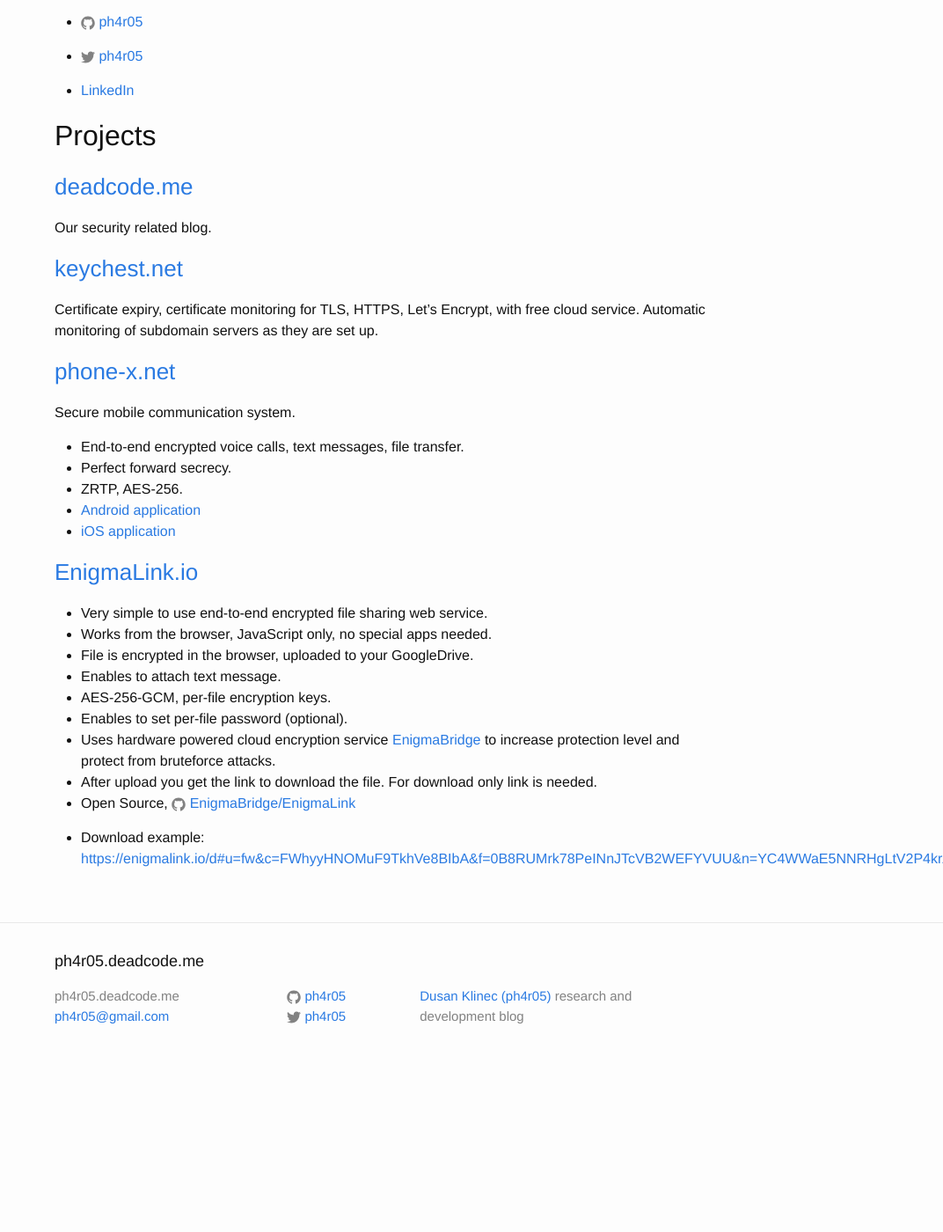
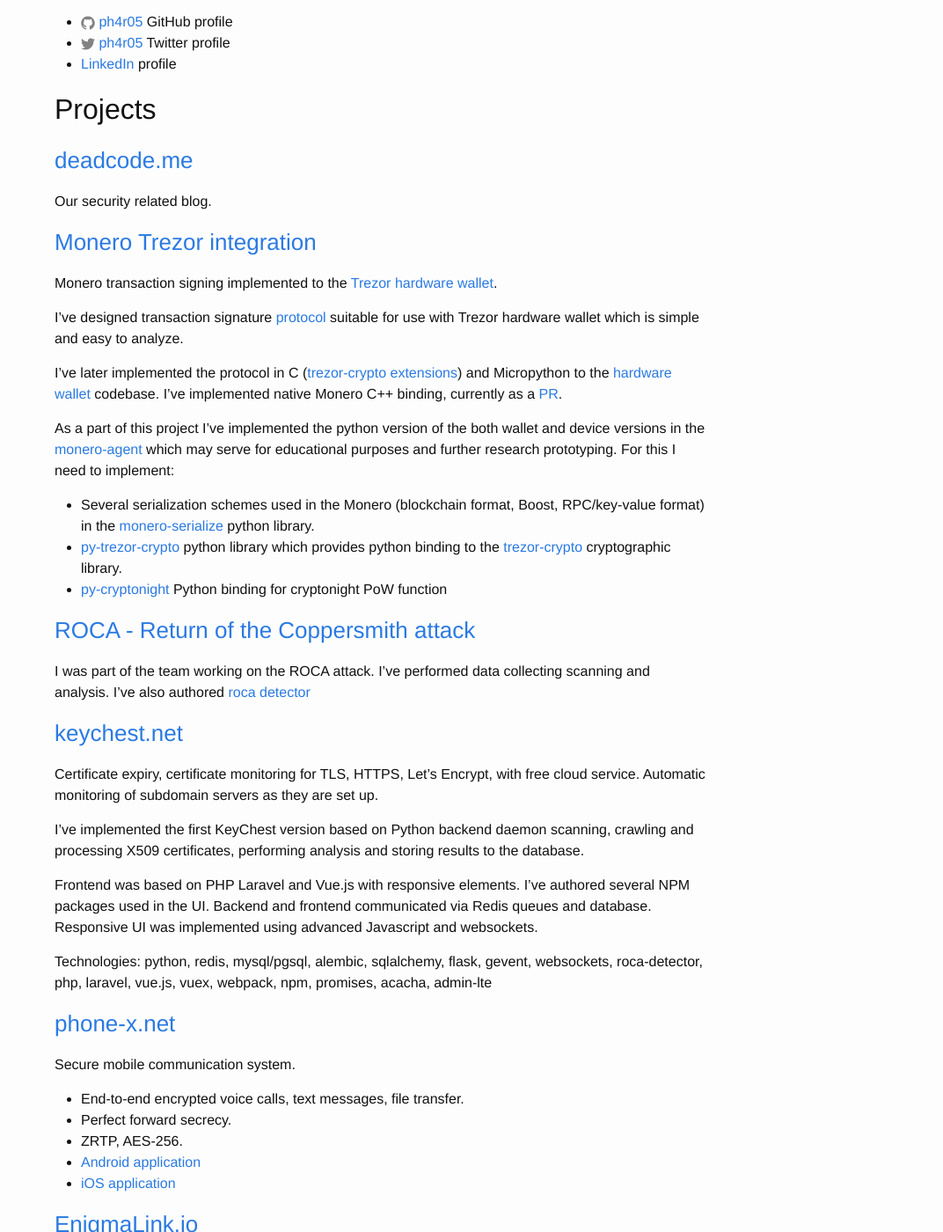
Before and after one commit to ph4r05/devblog, a Jekyll site: the page built from about.md, in a window 1280 px wide and 1400 px high, scrolled down 253 px. Shown: the whole window at 88% size, without its empty margins (208-1280 px from the left). Built offline with Jekyll 4.4.1, drawn with Linux system fonts in a browser that asks for light colours; before the commit the page ends 1479 px from its top, so only the background shows below that; some of the changed text lies outside the part shown.

Commit message:
about extended

```diff
--- a/about.md
+++ b/about.md
@@ -7,9 +7,9 @@ permalink: /about/
 Welcome to `ph4r05` dev blog.
 
 ## Dušan Klinec (Ph4r05)
-- {% include icon-github.html username="ph4r05" %}
-- {% include icon-twitter.html username="ph4r05" %}
-- [LinkedIn](https://www.linkedin.com/in/dklinec)
+- {% include icon-github.html username="ph4r05" %} GitHub profile
+- {% include icon-twitter.html username="ph4r05" %} Twitter profile
+- [LinkedIn](https://www.linkedin.com/in/dklinec) profile
 
 
 ## Projects
@@ -17,8 +17,31 @@ Welcome to `ph4r05` dev blog.
 ### [deadcode.me](https://deadcode.me)
 Our security related blog.
 
+### [Monero Trezor integration](https://github.com/ph4r05/monero-agent)
+Monero transaction signing implemented to the [Trezor](https://trezor.io) [hardware wallet](https://github.com/trezor/trezor-core).
+
+I've designed transaction signature [protocol](https://github.com/ph4r05/monero-trezor-doc) suitable for use with Trezor hardware wallet which is
+simple and easy to analyze.
+
+I've later implemented the protocol in C ([trezor-crypto extensions](https://github.com/ph4r05/trezor-crypto)) and Micropython to the [hardware wallet](https://github.com/trezor/trezor-core) codebase. I've implemented native Monero C++ binding, currently as a [PR](https://github.com/monero-project/monero/pull/4241).
+
+As a part of this project I've implemented the python version of the both wallet and device versions in the [monero-agent](https://github.com/ph4r05/monero-agent)
+which may serve for educational purposes and further research prototyping. For this I need to implement:
+ - Several serialization schemes used in the Monero (blockchain format, Boost, RPC/key-value format) in the [monero-serialize](https://github.com/ph4r05/monero-serialize) python library.
+ - [py-trezor-crypto](https://github.com/ph4r05/py-trezor-crypto) python library which provides python binding to the [trezor-crypto](https://github.com/ph4r05/trezor-crypto) cryptographic library.
+ - [py-cryptonight](https://github.com/ph4r05/py-cryptonight) Python binding for cryptonight PoW function
+
+### [ROCA - Return of the Coppersmith attack](https://crocs.fi.muni.cz/public/papers/rsa_ccs17)
+I was part of the team working on the ROCA attack. I've performed data collecting scanning and analysis. I've also authored [roca detector](https://github.com/crocs-muni/roca)
+
 ### [keychest.net](https://keychest.net)
 Certificate expiry, certificate monitoring for TLS, HTTPS, Let's Encrypt, with free cloud service. Automatic monitoring of subdomain servers as they are set up.
+
+I've implemented the first KeyChest version based on Python backend daemon scanning, crawling and processing X509 certificates, performing analysis and storing results to the database.
+
+Frontend was based on PHP Laravel and Vue.js with responsive elements. I've authored several NPM packages used in the UI. Backend and frontend communicated via Redis queues and database. Responsive UI was implemented using advanced Javascript and websockets.
+
+Technologies: python, redis, mysql/pgsql, alembic, sqlalchemy, flask, gevent, websockets, roca-detector, php, laravel, vue.js, vuex, webpack, npm, promises, acacha, admin-lte
 
 ### [phone-x.net](https://www.phone-x.net/)
 Secure mobile communication system.
@@ -42,6 +65,29 @@ Secure mobile communication system.
 * Open Source, {% include icon-github.html username="EnigmaBridge/EnigmaLink" %}
 * Download example: <https://enigmalink.io/d#u=fw&c=FWhyyHNOMuF9TkhVe8BIbA&f=0B8RUMrk78PeINnJTcVB2WEFYVUU&n=YC4WWaE5NNRHgLtV2P4krA>
 
+### [AES Whitebox implementation](https://github.com/ph4r05/Whitebox-crypto-AES)
+My master thesis focused on analysis and implementation of the selected Whitebox schemes for AES. I've implemented the basic Chow and Karroumi scheme.
+The Karroumi scheme was discovered to be vulnerable in the thesis. Implementations are released under permissive licenses. For more info please refer to my
+[master thesis](https://github.com/ph4r05/masterThesis). Implementations in [C++](https://github.com/ph4r05/Whitebox-crypto-AES) and [Java](https://github.com/ph4r05/Whitebox-crypto-AES-java) are available.
+
+### Publications
+
+[Google Scholar](https://scholar.google.cz/scholar?hl=en&as_sdt=0%2C5&q=%22Dusan+Klinec%22%7C%22D+Klinec%22&btnG=)
+
+### Other projects
+
+More of my projects you can find on my [GitHub account](https://github.com/ph4r05)
+Here is a small selection:
+
+- [Booltest](https://crocs.fi.muni.cz/public/papers/secrypt2017), the randomness distinguisher tool implemented in [Python](https://github.com/ph4r05/polynomial-distinguishers).
+- [php-aho-corasick](https://github.com/ph4r05/php_aho_corasick) PHP module for Aho-Corasick pattern matching
+- [laravel-queue-database-ph4](https://github.com/ph4r05/laravel-queue-database-ph4) Optimistic queueing for Laravel
+- [javacard-gradle-template](https://github.com/ph4r05/javacard-gradle-template) Project template for easy JavaCard development, based on Gradle.
+
+#### Donations:
+
+Monero: 47BEukN83whUdvuXbaWmDDQLYNUpLsvFR2jioQtpP5vD8b3o74b9oFgQ3KFa3ibjbwBsaJEehogjiUCfGtugUGAuJAfbh1Z
+
 
 <!--You can find the source code for Jekyll at-->
 <!--{% include icon-github.html username="jekyll" %} /-->
```
